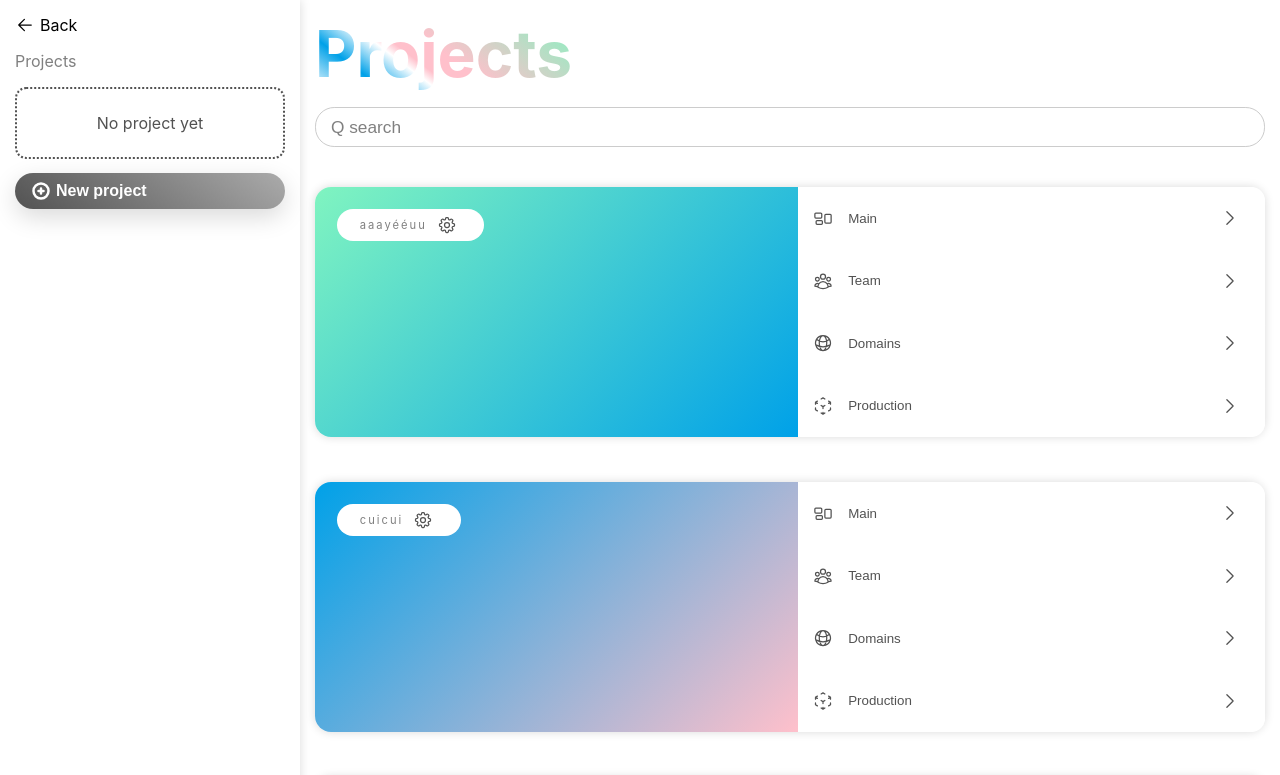
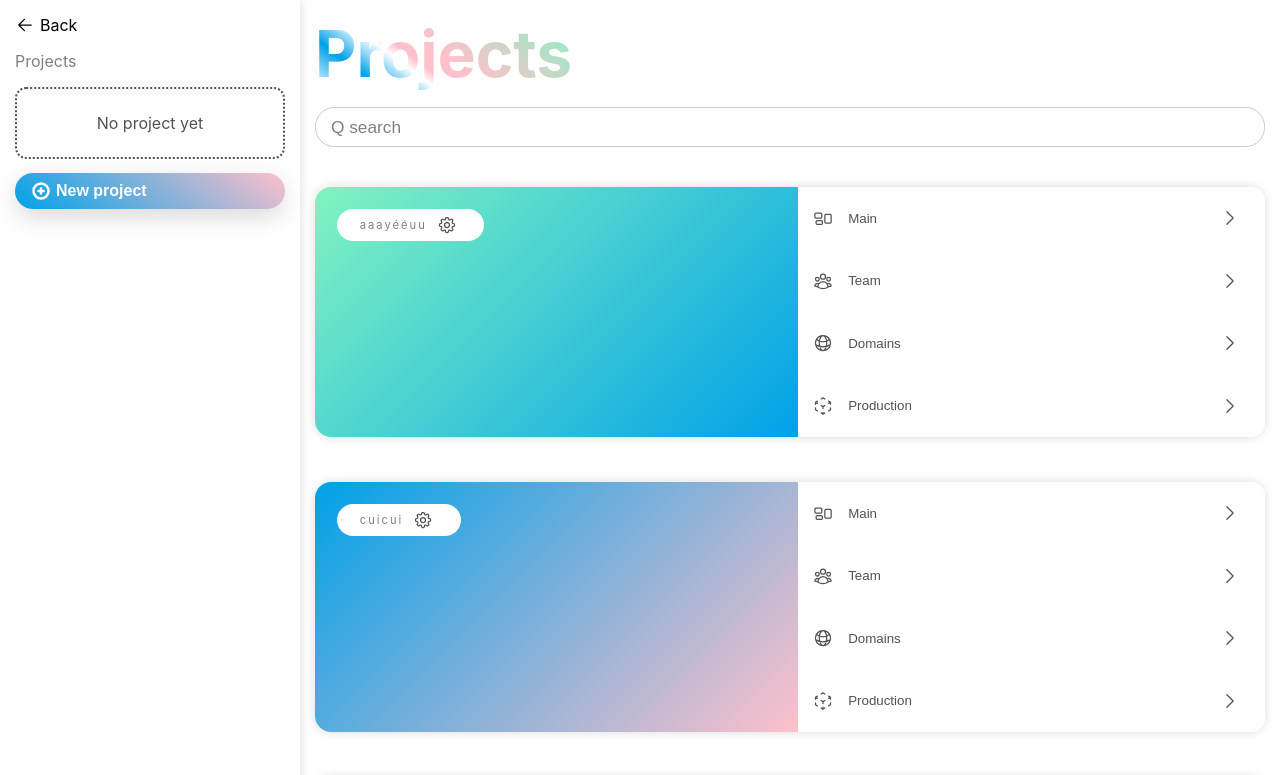
Before and after one commit to Marchand-Nicolas/starknet-quest-front, a Next.js app: page /dashboard in a window 1280 px wide. Shown: the top 775 px of the page. Built offline with nearby package versions, Linux system fonts and the light colour scheme.

Commit message:
Improving dashboard projects page

```diff
--- a/components/dashboard/navbar.js
+++ b/components/dashboard/navbar.js
@@ -19,7 +19,7 @@ export default function Navbar(props) {
                 No project yet
             </li>
             <li>
-                <button className='button round nq-button gradient dark fill' onClick={() => props.setMenu(<CreateProjectMenu setMenu={props.setMenu} />, document)}>
+                <button className='button round nq-button gradient bluePink fill' onClick={() => props.setMenu(<CreateProjectMenu setMenu={props.setMenu} />, document)}>
                     <div className='flex'>
                         <svg fill="none" viewBox="0 0 24 24" strokeWidth={3} stroke="currentColor">
                         <path strokeLinecap="round" strokeLinejoin="round" d="M12 9v6m3-3H9m12 0a9 9 0 11-18 0 9 9 0 0118 0z" />
--- a/styles/globals.css
+++ b/styles/globals.css
@@ -54,17 +54,6 @@ p {
   }
 }
 
-*::-webkit-scrollbar {
-  width: 12px;
-  background-color: transparent;
-  background: linear-gradient(0deg, var(--blue) 0%, rgba(255, 255, 255, 0) calc(var(--scroll_percent) * 100% - 90%), rgba(255, 255, 255, 0) calc(var(--scroll_percent) * 100% + 90%), var(--green) 100%);
-}
-
-*::-webkit-scrollbar-thumb {
-  background: var(--blue);
-  background: linear-gradient(0deg, rgba(255, 255, 255, 0) 0%, var(--blue) min(calc(100% - var(--scroll_percent) * 100%), 30%), var(--green) max(calc(100% - var(--scroll_percent) * 100%), 70%), rgba(255, 255, 255, 0) 100%);
-}
-
 *::selection {
   background-color: rgba(40, 142, 96, 0.571);
   color: white;
@@ -75,25 +64,15 @@ p {
   color: white;
 }
 
-div::-webkit-scrollbar {
+*::-webkit-scrollbar {
   width: 12px;
   background-color: white;
   background: transparent;
 }
 
-div::-webkit-scrollbar-thumb {
+*::-webkit-scrollbar-thumb {
   background: var(--blue);
   border-radius: 2em;
-}
-
-div::selection {
-  background-color: rgba(40, 142, 96, 0.571);
-  color: white;
-}
-
-div::-moz-selection {
-  background-color: rgba(40, 142, 96, 0.571);
-  color: white;
 }
 
 .flex {
@@ -176,6 +155,14 @@ div::-moz-selection {
   border: none;
   padding: 0.5em 1em;
   font-weight: bold;
+}
+
+.button.gradient.blue {
+  background: linear-gradient(37deg, var(--blue) 0%, rgb(59, 91, 255) 100%);
+}
+
+.button.gradient.bluePink {
+  background: linear-gradient(37deg, var(--blue) 0%, pink 100%);
 }
 
 .nq-button::-moz-focus-inner,
```
